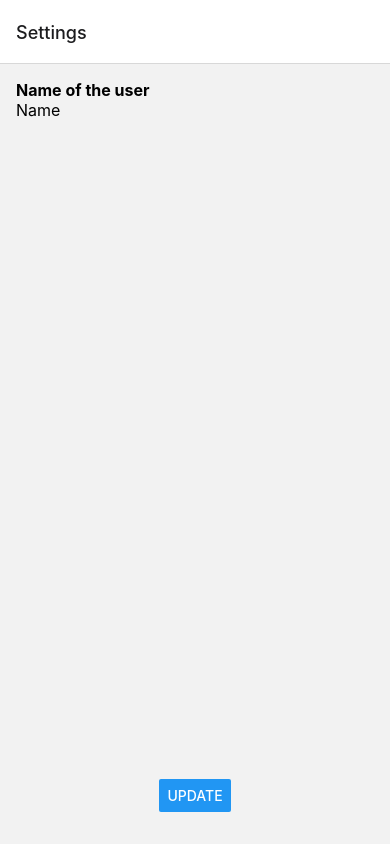
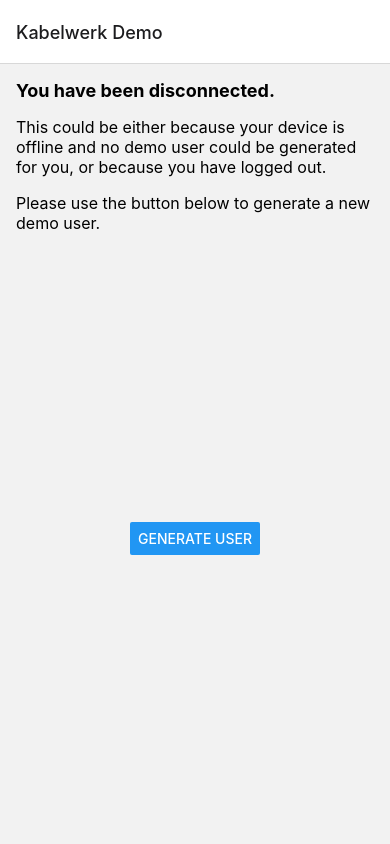
Before and after one commit to kabelwerk/sdk-react-native, a React Native app in the folder demo/: screen / in a window 390 px wide. Built offline with nearby package versions, Linux system fonts and the light colour scheme.

Commit message:
Demo: NoTokenScreen.

```diff
--- a/demo/src/App.jsx
+++ b/demo/src/App.jsx
@@ -8,6 +8,7 @@
 import * as backend from './backend.js';
 import * as storage from './storage.js';
 import { HomeScreen } from './HomeScreen.jsx';
+import { NoTokenScreen } from './NoTokenScreen.jsx';
 import { SettingsScreen } from './SettingsScreen.jsx';
 
 // we do not really need react navigation for the demo, but we use it in order
@@ -95,9 +96,9 @@
         </KabelwerkProvider>
       ) : (
         <Stack.Navigator>
-          <Stack.Screen name="settings" options={{ title: 'Settings' }}>
+          <Stack.Screen name="no-token" options={{ title: 'Kabelwerk Demo' }}>
             {(props) => (
-              <SettingsScreen {...props} name={name} updateName={updateName} />
+              <NoTokenScreen {...props} generateUser={generateUser} />
             )}
           </Stack.Screen>
         </Stack.Navigator>
--- a/demo/src/HomeScreen.jsx
+++ b/demo/src/HomeScreen.jsx
@@ -10,10 +10,15 @@
         </Text>
         <Text style={styles.welcomeText}>
           A demo user has been automatically generated for you and its auth
-          token is persisted on the device's local storage. You can use the
-          reset button at any time to generate a new user.
+          token is persisted in the device's local storage.
+        </Text>
+        <Text style={styles.welcomeText}>
+          You could update the user's name via the settings, or you could reset
+          the auth token and generate a new demo user. But most importantly, you
+          can open the chat screen!
         </Text>
       </View>
+
       <View style={styles.buttons}>
         <Button
           title="Open chat"
--- /dev/null
+++ b/demo/src/NoTokenScreen.jsx
@@ -0,0 +1,66 @@
+import React from 'react';
+import {
+  Alert,
+  Button,
+  SafeAreaView,
+  StyleSheet,
+  Text,
+  View,
+} from 'react-native';
+
+const NoTokenScreen = function (props) {
+  const generateUser = function () {
+    props.generateUser().catch((error) => {
+      Alert.alert(
+        'Generating a user failed',
+        `The request to the Kabelwerk backend failed with the following error: ${error.message}`
+      );
+    });
+  };
+
+  return (
+    <SafeAreaView style={styles.container}>
+      <View style={styles.explanation}>
+        <Text style={styles.explanationHeading}>
+          You have been disconnected.
+        </Text>
+        <Text style={styles.explanationText}>
+          This could be either because your device is offline and no demo user
+          could be generated for you, or because you have logged out.
+        </Text>
+        <Text style={styles.explanationText}>
+          Please use the button below to generate a new demo user.
+        </Text>
+      </View>
+
+      <View style={styles.buttons}>
+        <Button title="Generate user" onPress={generateUser} />
+      </View>
+    </SafeAreaView>
+  );
+};
+
+const styles = StyleSheet.create({
+  container: {
+    flex: 1,
+  },
+  explanation: {
+    marginHorizontal: 16,
+    marginTop: 16,
+  },
+  explanationHeading: {
+    fontSize: 18,
+    fontWeight: 'bold',
+  },
+  explanationText: {
+    fontSize: 16,
+    marginTop: 16,
+  },
+  buttons: {
+    alignItems: 'center',
+    flex: 1,
+    justifyContent: 'space-evenly',
+  },
+});
+
+export { NoTokenScreen };
--- a/demo/src/backend.js
+++ b/demo/src/backend.js
@@ -17,10 +17,15 @@
     body: JSON.stringify({ name: 'anonymous' }),
   })
     .then((response) => {
-      return response.json();
+      if (response.ok) {
+        return response.json();
+      } else {
+        throw new Error(`${response.status} — ${response.statusText}`);
+      }
     })
     .catch((error) => {
-      console.error(error);
+      // convert into a generic error
+      throw new Error(error.message);
     });
 };
 
```
